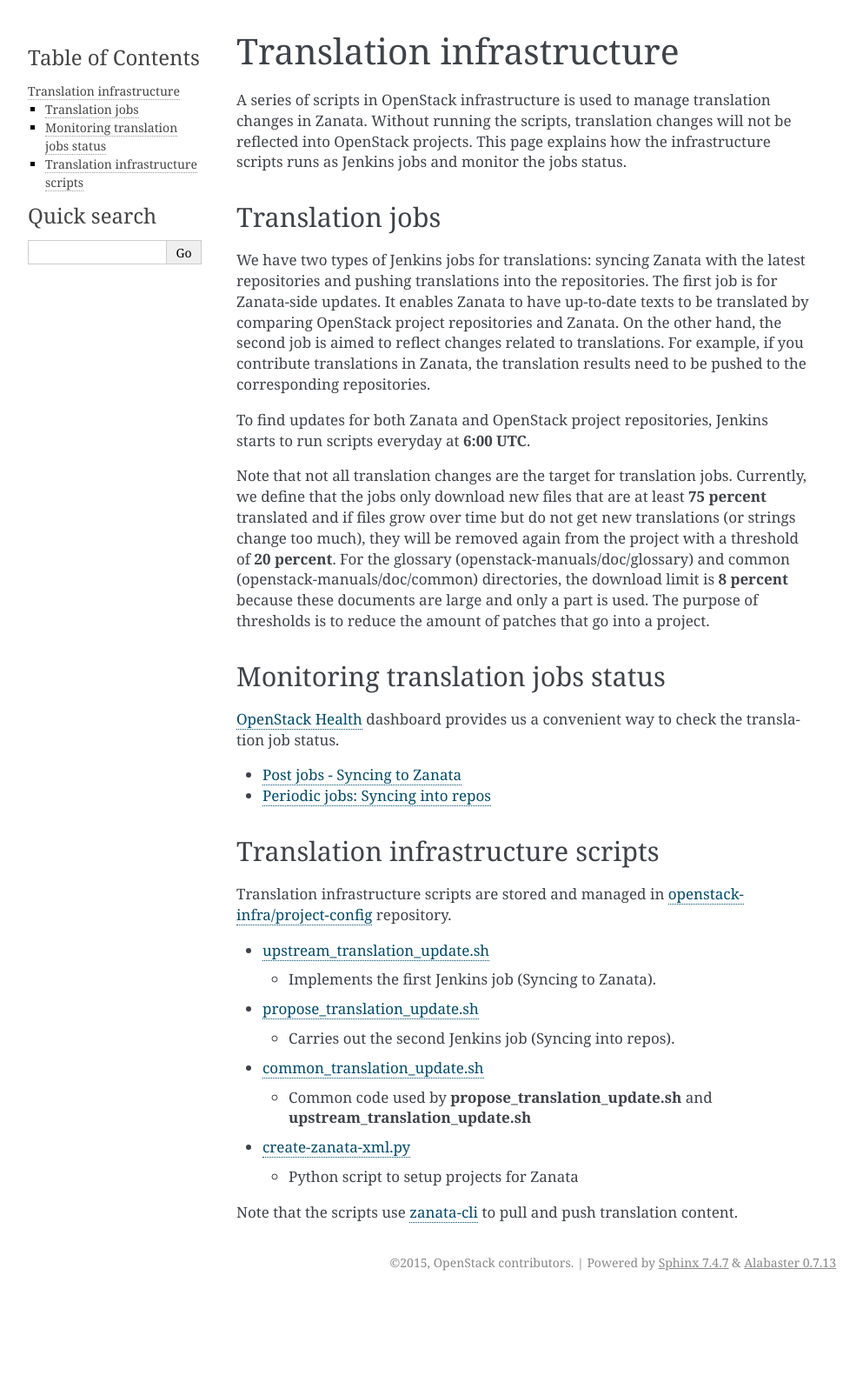
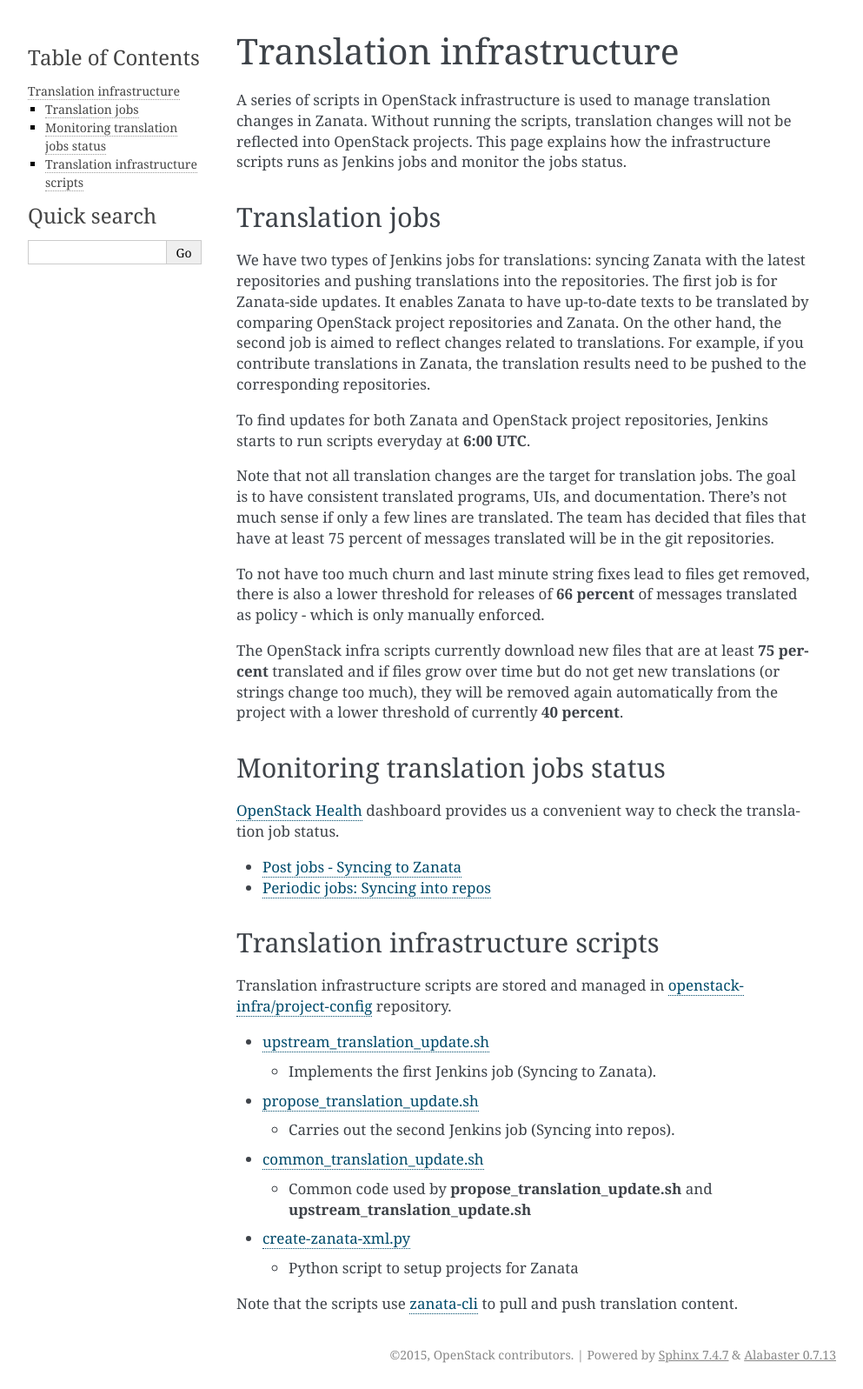
Before and after one commit to openstack/i18n, a Sphinx documentation site: the page built from doc/source/infra.rst, in a window 1280 px wide. Shown: the whole page at 87% size, without its empty margins (148-1141 px from the left). Built offline with Sphinx 7.4.7, drawn with Linux system fonts in a browser that asks for light colours; before the commit the page ends 1491 px from its top, so only the background shows below that.

Commit message:
Improve translation message docs
Document the current perecentages for message translation and the
policies used.

For background on the numbers, see
https://bugs.launchpad.net/horizon/+bug/1317794.

Change-Id: I796f71c73976c5acf42f8da92e87207bed1775b2

```diff
--- a/doc/source/infra.rst
+++ b/doc/source/infra.rst
@@ -21,15 +21,22 @@
 To find updates for both Zanata and OpenStack project repositories,
 Jenkins starts to run scripts everyday at **6:00 UTC**.
 
-Note that not all translation changes are the target for translation jobs.
-Currently, we define that the jobs only download new files that are at least
-**75 percent** translated and if files grow over time but do not get new
-translations (or strings change too much), they will be removed again from the
-project with a threshold of **20 percent**. For the glossary
-(openstack-manuals/doc/glossary) and common (openstack-manuals/doc/common)
-directories, the download limit is **8 percent** because these documents are
-large and only a part is used. The purpose of thresholds is to reduce the
-amount of patches that go into a project.
+Note that not all translation changes are the target for translation
+jobs. The goal is to have consistent translated programs, UIs, and
+documentation. There's not much sense if only a few lines are
+translated. The team has decided that files that have at least 75
+percent of messages translated will be in the git repositories.
+
+To not have too much churn and last minute string fixes lead to files
+get removed, there is also a lower threshold for releases of **66
+percent** of messages translated as policy - which is only manually
+enforced.
+
+The OpenStack infra scripts currently download new files that are at
+least **75 percent** translated and if files grow over time but do not
+get new translations (or strings change too much), they will be
+removed again automatically from the project with a lower threshold of
+currently **40 percent**.
 
 Monitoring translation jobs status
 ----------------------------------
```
